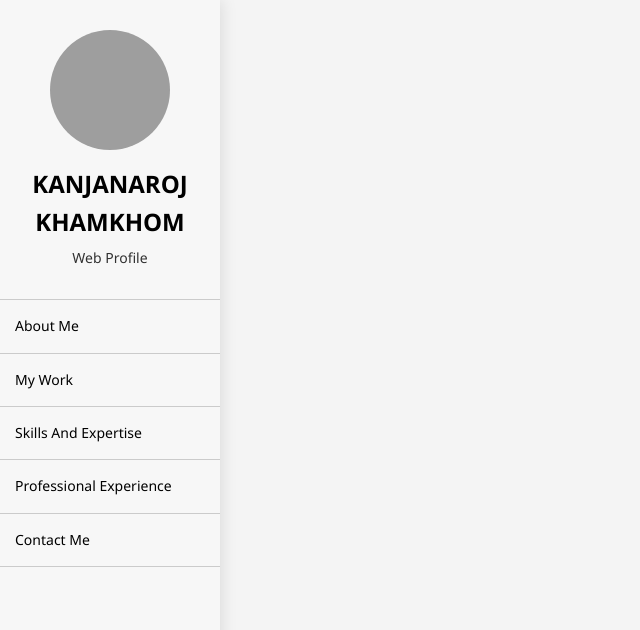
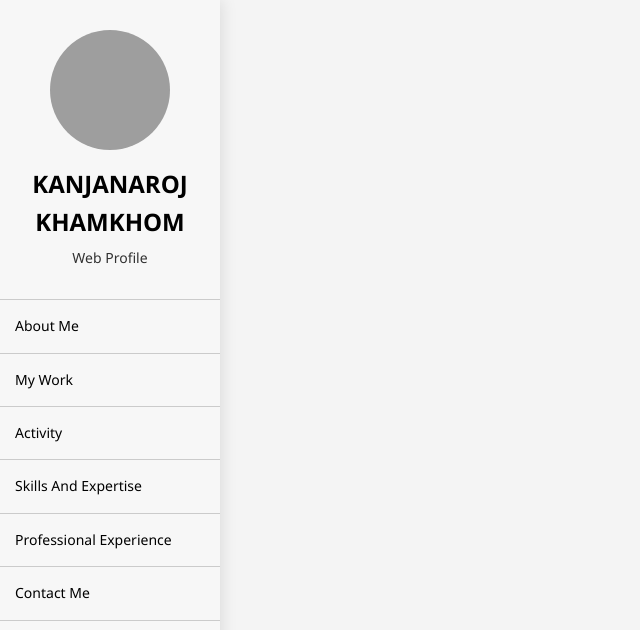
Before and after one commit to bbonds0007/profile, a plain HTML site: page experience.html in a window 1280 px wide. Shown: the top 630 px of the page, without its empty margins (0-640 px from the left). Drawn offline with nearby package versions, Linux system fonts and the light colour scheme; grey boxes are pictures that could not be loaded.

Commit message:
update code

```diff
--- a/experience.html
+++ b/experience.html
@@ -27,6 +27,7 @@
                 <ul>
                     <li class="active"><a href="index.html">About Me</a></li>
                     <li><a href="work.html">My Work</a></li>
+                    <li><a href="activity.html">Activity</a></li>
                     <li><a href="skills.html">Skills And Expertise</a></li>
                     <li><a href="experience.html">Professional Experience</a></li>
                     <li><a href="contact.html">Contact Me</a></li>
```
Also changed, not shown: index.html (+1 -0 lines), skills.html (+1 -0 lines), work.html (+1 -0 lines), public/img/profile.JPG (deleted).
